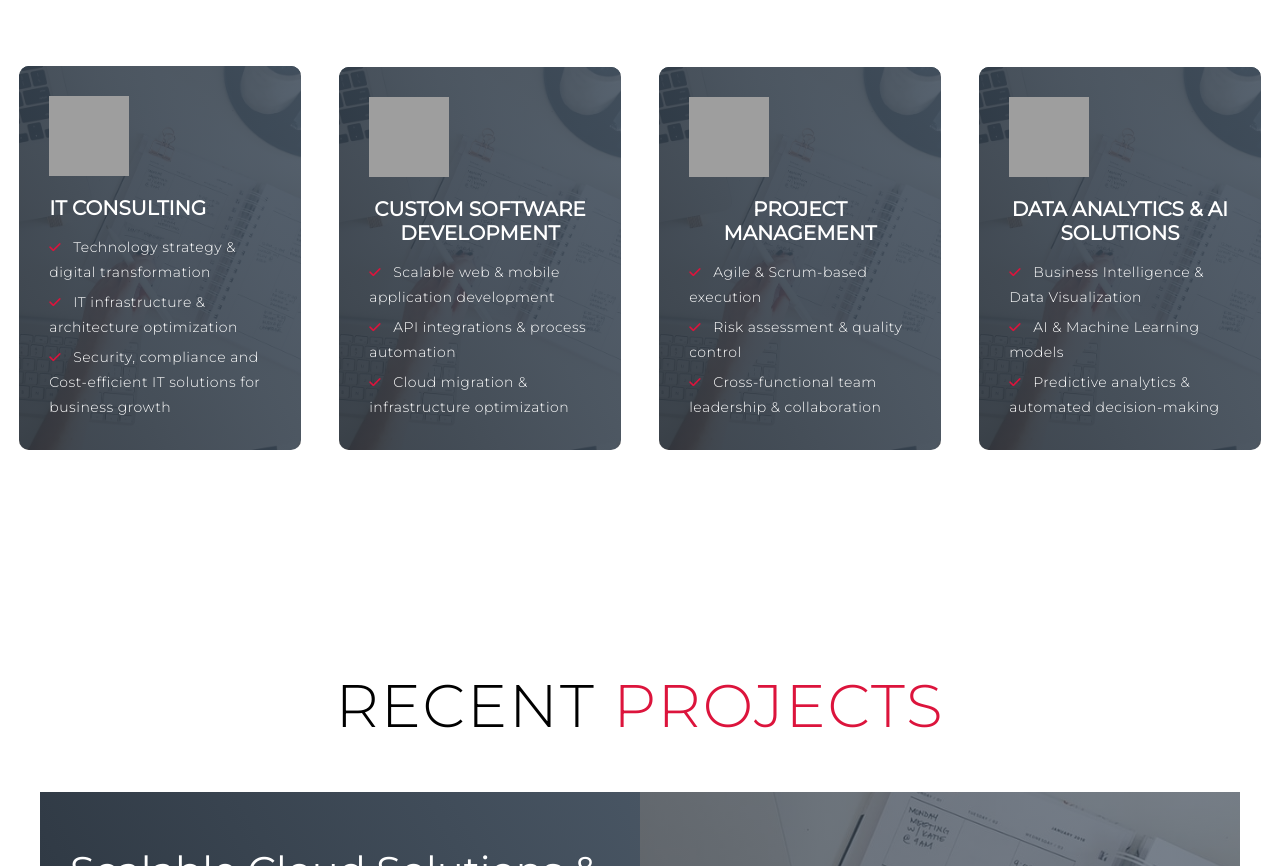
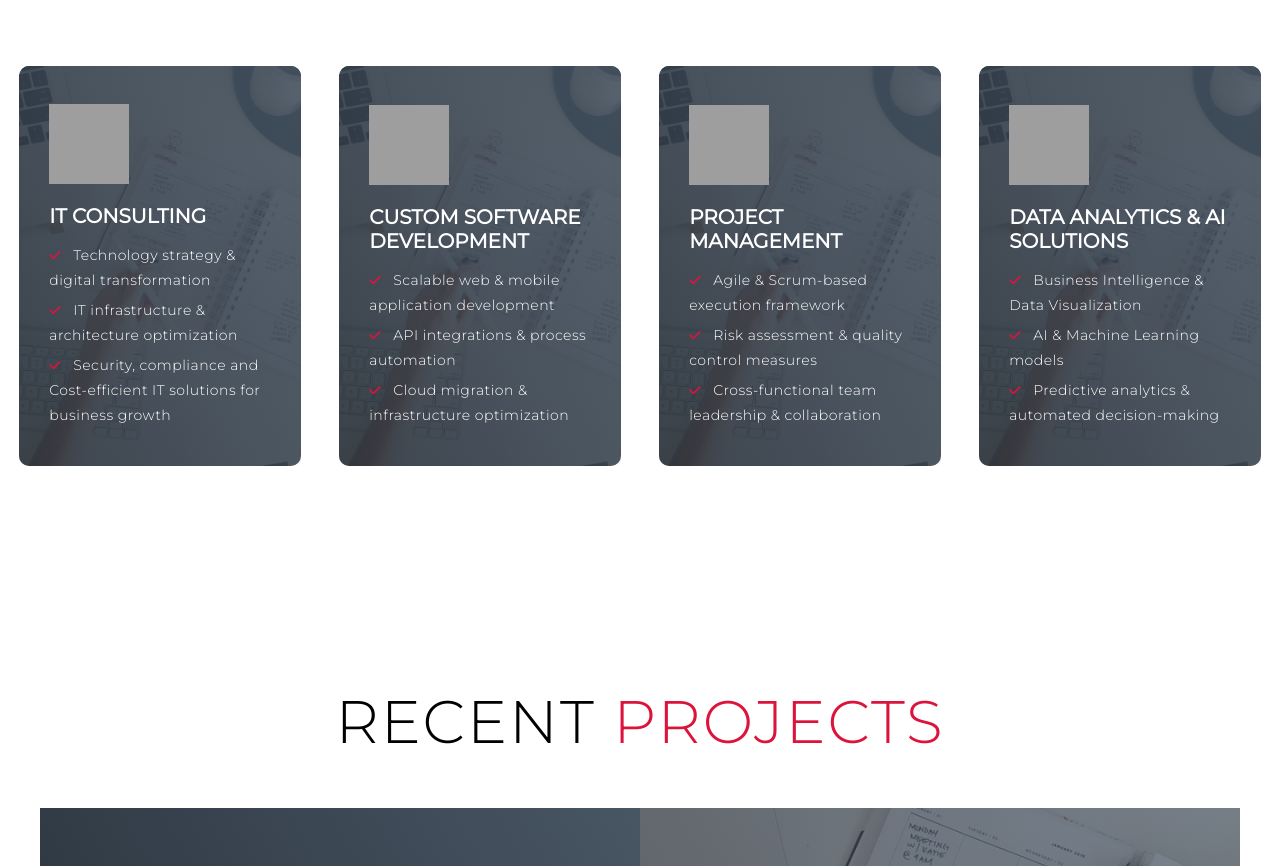
Before and after one commit to houcembenmakhlouf/houcembenmakhlouf.github.io, a plain HTML site: page index.html in a window 1280 px wide. Shown: the part 1186-2052 px from the top of the page. Drawn offline with Linux system fonts and the light colour scheme; grey boxes are pictures that could not be loaded.

Commit message:
UI css optimization

```diff
--- a/index.html
+++ b/index.html
@@ -2,13 +2,18 @@
 <html lang="en">
   <head>
     <!-- Google tag (gtag.js) -->
-    <script async src="https://www.googletagmanager.com/gtag/js?id=G-TWG1EQYVWY"></script>
+    <script
+      async
+      src="https://www.googletagmanager.com/gtag/js?id=G-TWG1EQYVWY"
+    ></script>
     <script>
       window.dataLayer = window.dataLayer || [];
-      function gtag(){dataLayer.push(arguments);}
-      gtag('js', new Date());
+      function gtag() {
+        dataLayer.push(arguments);
+      }
+      gtag("js", new Date());
 
-      gtag('config', 'G-TWG1EQYVWY');
+      gtag("config", "G-TWG1EQYVWY");
     </script>
     <meta charset="UTF-8" />
     <meta name="viewport" content="width=device-width, initial-scale=1.0" />
@@ -147,11 +152,11 @@
             <h2>Project Management</h2>
             <p>
               <i class="fa-solid fa-check red-check"></i> Agile & Scrum-based
-              execution
+              execution framework
             </p>
             <p>
               <i class="fa-solid fa-check red-check"></i> Risk assessment &
-              quality control
+              quality control measures
             </p>
             <p>
               <i class="fa-solid fa-check red-check"></i> Cross-functional team
--- a/style.css
+++ b/style.css
@@ -322,6 +322,7 @@ p {
   color: white;
   margin-bottom: 10px;
   text-transform: uppercase;
+  text-align: left; /* Change this from 'center' to 'left' */
 }
 #services .service-item p {
   color: white;
@@ -604,6 +605,9 @@ p {
   #footer p {
     font-size: 1.2rem !important; /* Slightly smaller font */
   }
+  #services .service-item h2 {
+    font-size: 1.5rem; /* Even smaller font for mobile devices */
+  }
 }
 /* Mobile-Specific Fixes */
 
@@ -668,7 +672,9 @@ p {
     flex-basis: 100%; /* Full width for service items */
     margin: 10px; /* Adjust margins */
   }
-
+  #services .service-item h2 {
+    font-size: 1.8rem; /* Slightly smaller font for tablets */
+  }
   /* Projects Section */
   #projects .project-item {
     flex-direction: column; /* Stack project info and image vertically */
@@ -736,6 +742,7 @@ p {
   #services .service-bottom .service-item {
     flex-basis: 45%;
     margin: 2.5%;
+    min-height: 400px;
   }
   /* End Services Section */
 
@@ -848,6 +855,7 @@ p {
   #services .service-bottom .service-item {
     flex-basis: 22%;
     margin: 1.5%;
+    min-height: 400px;
   }
 }
 /* End  Media Query For Desktop */
```
